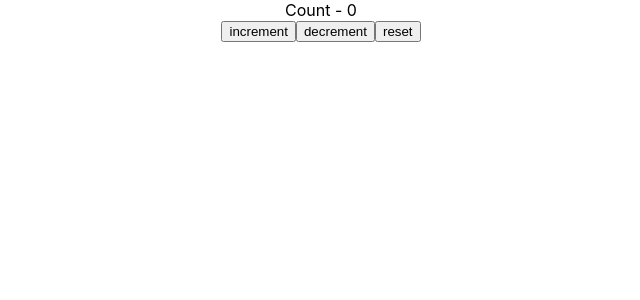
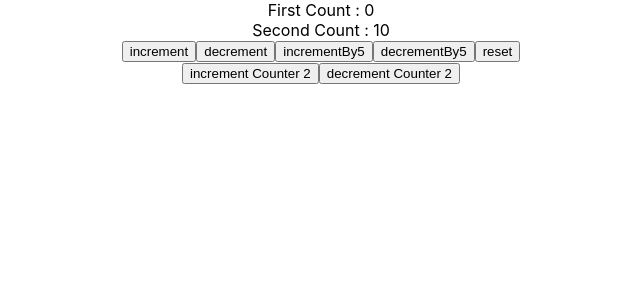
Before and after one commit to manggic/codeEvolutionReactTuts, a React (Create React App) app: page / in a window 1280 px wide. Shown: the top 300 px of the page, without its empty margins (319-959 px from the left). Built offline with nearby package versions, Linux system fonts and the light colour scheme.

Commit message:
added useReducer

```diff
--- a/src/App.js
+++ b/src/App.js
@@ -29,6 +29,7 @@ import MouseContainer from "./hookComponent/MouseContainer";
 import IntervalHookCounter from "./hookComponent/IntervalHookCounter";
 import DataFetching from "./hookComponent/DataFetching";
 import UseReducerCounter1 from "./hookComponent/UseReducerCounter1";
+import UseReducerCounter2 from "./hookComponent/UseReducerCounter2";
 const App = () => {
   return (
     <div className="App">
@@ -87,7 +88,8 @@ const App = () => {
 
       {/* <DataFetching /> */}
 
-      <UseReducerCounter1 />
+      {/* <UseReducerCounter1 /> */}
+      <UseReducerCounter2 />
     </div>
   );
 };
--- /dev/null
+++ b/src/hookComponent/UseReducerCounter2.js
@@ -0,0 +1,72 @@
+import React, { useReducer } from "react";
+
+const initialState = {
+  firstCounter: 0,
+  secondCounter: 10,
+};
+
+const reducer = (currentState, action) => {
+  switch (action.type) {
+    case "increment":
+      return {
+        ...currentState,
+        firstCounter: currentState.firstCounter + action.payload,
+      };
+
+    case "decrement":
+      return {
+        ...currentState,
+        firstCounter: currentState.firstCounter - action.payload,
+      };
+    case "increment2":
+      return {
+        ...currentState,
+        secondCounter: currentState.secondCounter + action.payload,
+      };
+
+    case "decrement2":
+      return {
+        ...currentState,
+        secondCounter: currentState.secondCounter - action.payload,
+      };
+    case "reset":
+      return initialState;
+
+    default:
+      return currentState;
+  }
+};
+
+function UseReducerCounter2() {
+  const [count, dispatch] = useReducer(reducer, initialState);
+
+  return (
+    <div>
+      First Count : {count.firstCounter} <br />
+      Second Count : {count.secondCounter} <br />
+      <button onClick={() => dispatch({ type: "increment", payload: 1 })}>
+        increment
+      </button>
+      <button onClick={() => dispatch({ type: "decrement", payload: 1 })}>
+        decrement
+      </button>
+      <button onClick={() => dispatch({ type: "increment", payload: 5 })}>
+        incrementBy5
+      </button>
+      <button onClick={() => dispatch({ type: "decrement", payload: 5 })}>
+        decrementBy5
+      </button>
+      <button onClick={() => dispatch({ type: "reset" })}>reset</button>
+      <div>
+        <button onClick={() => dispatch({ type: "increment2", payload: 1 })}>
+          increment Counter 2
+        </button>
+        <button onClick={() => dispatch({ type: "decrement2", payload: 1 })}>
+          decrement Counter 2
+        </button>
+      </div>
+    </div>
+  );
+}
+
+export default UseReducerCounter2;
```
